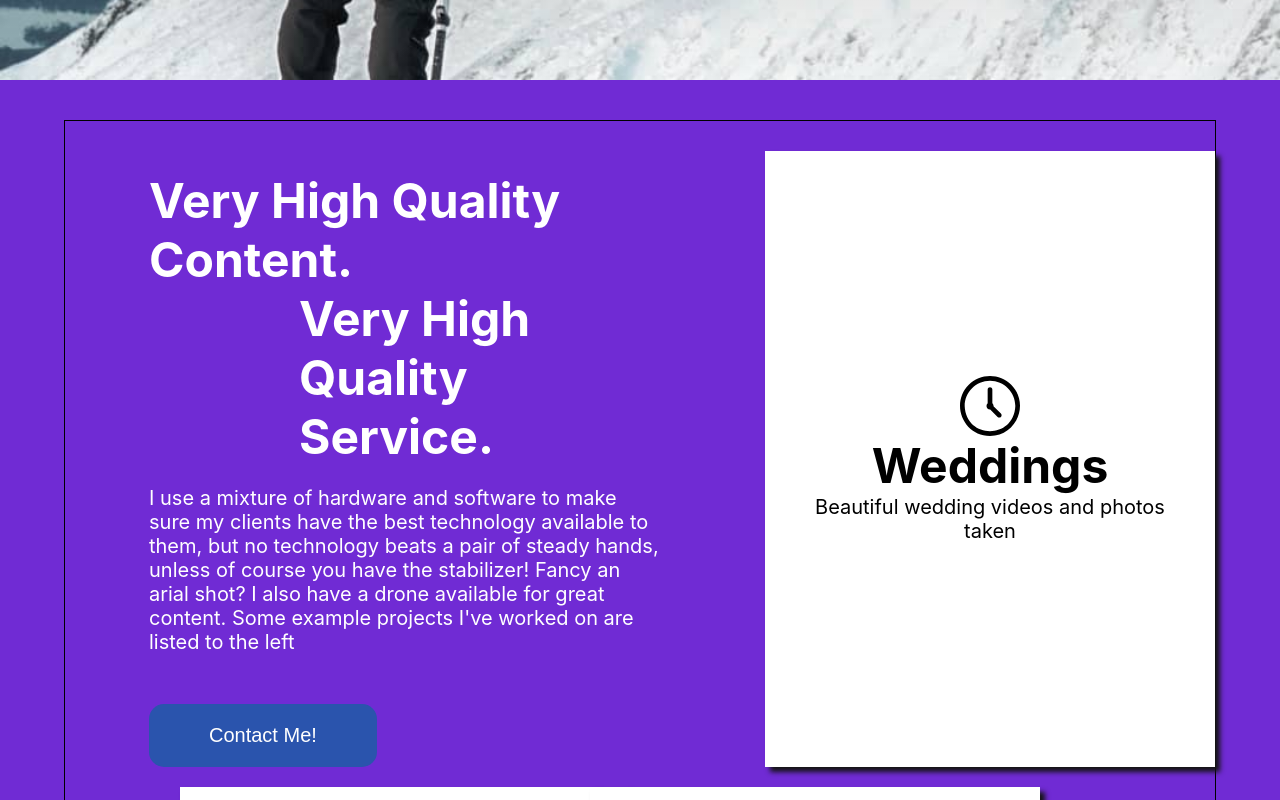
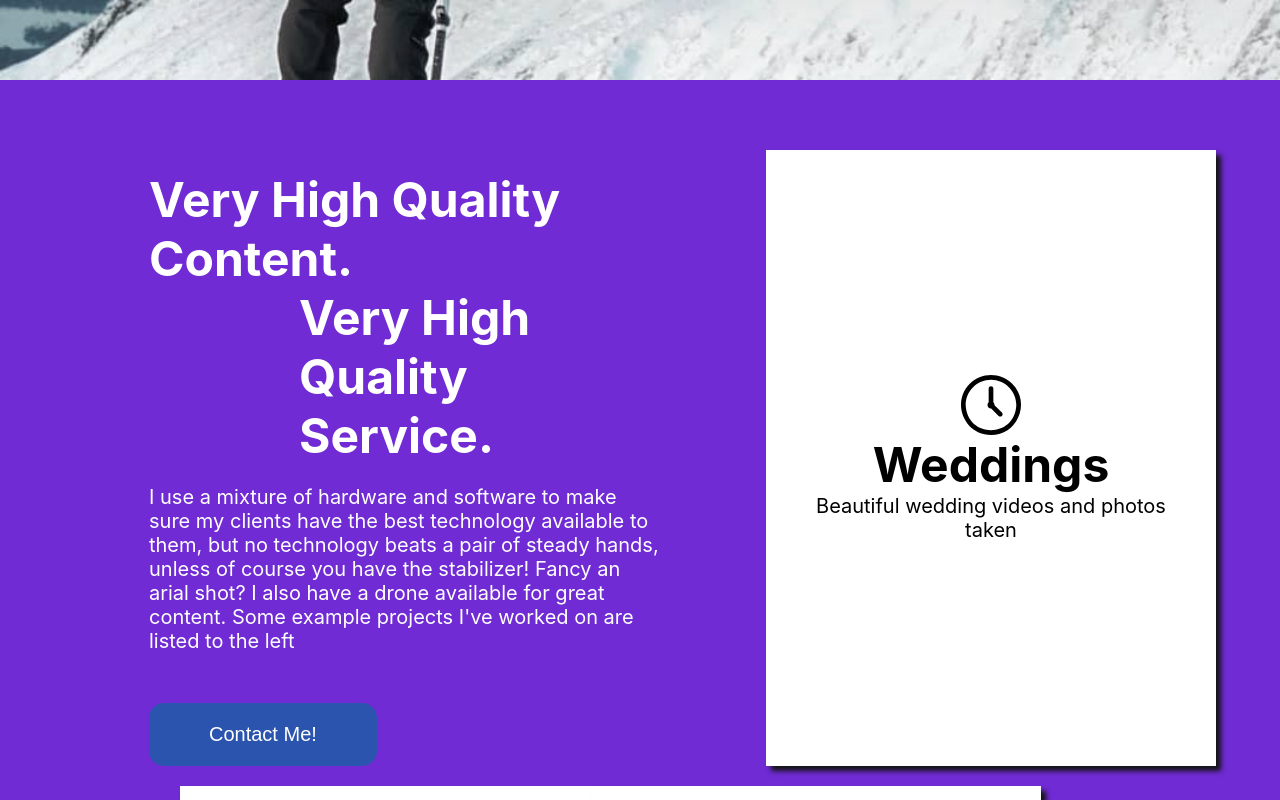
Before and after one commit to tbriggs1/alex-website, a React (Create React App) app: page / in a window 1280 px wide. Shown: the part 720-1520 px from the top of the page. Built offline with nearby package versions, Linux system fonts and the light colour scheme.

Commit message:
border removed

```diff
--- a/src/styles/pages.scss
+++ b/src/styles/pages.scss
@@ -103,7 +103,6 @@ nav ul {
 // Services Section
 
 .services {
-  border: 1px solid black;
   width: 90%;
   margin: auto;
   display: grid;
@@ -133,7 +132,7 @@ nav ul {
 .card1 {
   grid-column: 3/4;
   grid-row: 1/1;
-  justify-self: center;
+  justify-self: start;
 }
 .card2 {
   grid-column: 1/3;
```
